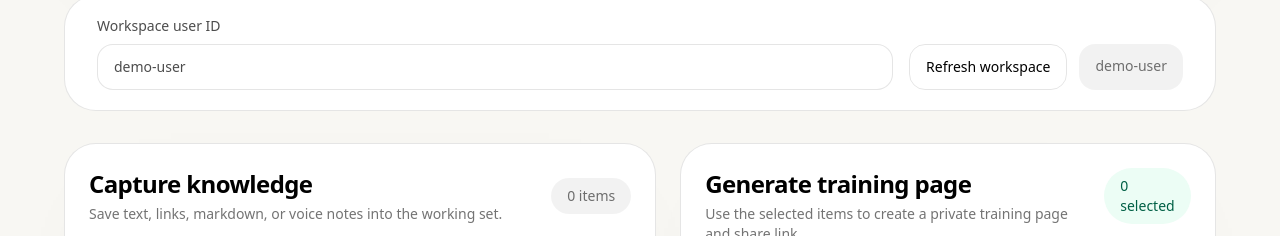
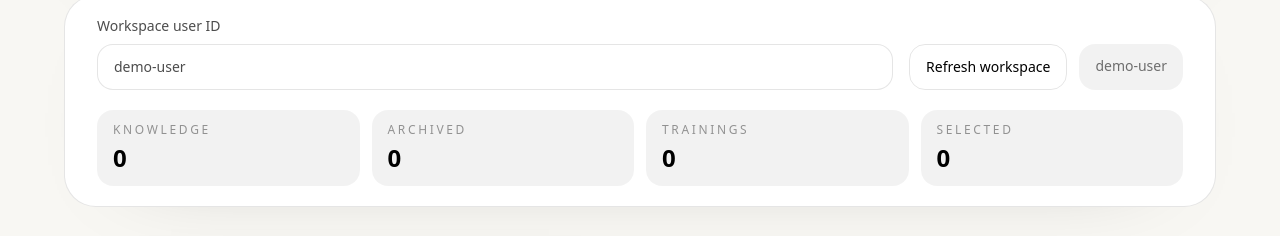
Before and after one commit to jiayuhu/knowledgecast, a Next.js app: page /dashboard in a window 1280 px wide. Shown: the part 331-567 px from the top of the page. Built offline with nearby package versions, Linux system fonts and the light colour scheme; no server answers; the database is empty.

Commit message:
feat: refine dashboard workspace summary

```diff
--- /dev/null
+++ b/src/app/api/knowledge-items/[id]/route.ts
@@ -0,0 +1,19 @@
+import { NextResponse } from "next/server";
+import { z } from "zod";
+import { archiveKnowledgeItem } from "@/server/knowledge/repository";
+
+const archiveKnowledgeItemSchema = z.object({
+  userId: z.string().min(1)
+});
+
+export async function PATCH(
+  request: Request,
+  { params }: { params: Promise<{ id: string }> }
+) {
+  const { id } = await params;
+  const payload = archiveKnowledgeItemSchema.parse(await request.json());
+
+  const item = await archiveKnowledgeItem(id, payload.userId);
+
+  return NextResponse.json({ item });
+}
--- a/src/components/dashboard/DashboardClient.tsx
+++ b/src/components/dashboard/DashboardClient.tsx
@@ -95,6 +95,13 @@ export function DashboardClient() {
     : "";
   const selectedKnowledgeItem =
     recentKnowledgeItems.find((item) => item.id === selectedKnowledgeItemId) ?? null;
+  const activeKnowledgeCount = recentKnowledgeItems.filter(
+    (item) => item.status !== "archived"
+  ).length;
+  const archivedKnowledgeCount = recentKnowledgeItems.filter(
+    (item) => item.status === "archived"
+  ).length;
+  const trainingPageCount = recentTrainingPages.length;
 
   useEffect(() => {
     void loadRecentTrainingPages();
@@ -260,6 +267,37 @@ export function DashboardClient() {
     }
   }
 
+  async function handleArchiveSelectedKnowledgeItem() {
+    if (!selectedKnowledgeItem) {
+      return;
+    }
+
+    try {
+      const response = await fetch(`/api/knowledge-items/${selectedKnowledgeItem.id}`, {
+        method: "PATCH",
+        headers: {
+          "Content-Type": "application/json"
+        },
+        body: JSON.stringify({ userId })
+      });
+
+      if (!response.ok) {
+        throw new Error("Failed to archive knowledge item.");
+      }
+
+      await loadRecentTrainingPages();
+      setHistoryState({
+        loading: false,
+        message: "Knowledge item archived."
+      });
+    } catch {
+      setHistoryState({
+        loading: false,
+        message: "Failed to archive knowledge item."
+      });
+    }
+  }
+
   return (
     <main className="min-h-screen bg-[#f8f7f3] px-6 py-10 text-black">
       <div className="mx-auto max-w-6xl">
@@ -304,6 +342,33 @@ export function DashboardClient() {
               <div className="rounded-2xl bg-black/5 px-4 py-3 text-sm text-black/55">
                 {userId || "No user selected"}
               </div>
+            </div>
+          </div>
+
+          <div className="mt-5 grid gap-3 sm:grid-cols-4">
+            <div className="rounded-2xl bg-black/5 px-4 py-3">
+              <div className="text-xs uppercase tracking-[0.22em] text-black/40">
+                Knowledge
+              </div>
+              <div className="mt-1 text-2xl font-semibold">{activeKnowledgeCount}</div>
+            </div>
+            <div className="rounded-2xl bg-black/5 px-4 py-3">
+              <div className="text-xs uppercase tracking-[0.22em] text-black/40">
+                Archived
+              </div>
+              <div className="mt-1 text-2xl font-semibold">{archivedKnowledgeCount}</div>
+            </div>
+            <div className="rounded-2xl bg-black/5 px-4 py-3">
+              <div className="text-xs uppercase tracking-[0.22em] text-black/40">
+                Trainings
+              </div>
+              <div className="mt-1 text-2xl font-semibold">{trainingPageCount}</div>
+            </div>
+            <div className="rounded-2xl bg-black/5 px-4 py-3">
+              <div className="text-xs uppercase tracking-[0.22em] text-black/40">
+                Selected
+              </div>
+              <div className="mt-1 text-2xl font-semibold">{selectedCount}</div>
             </div>
           </div>
         </section>
@@ -538,7 +603,7 @@ export function DashboardClient() {
               <div className="flex items-center justify-between gap-4">
                 <div>
                   <h3 className="text-sm font-medium uppercase tracking-[0.22em] text-black/40">
-                    Recent knowledge
+                    Knowledge history
                   </h3>
                   <p className="mt-2 text-sm text-black/55">
                     Pull the latest captured notes for the current user.
@@ -645,6 +710,16 @@ export function DashboardClient() {
                     >
                       Copy content
                     </button>
+                    <button
+                      type="button"
+                      onClick={() => void handleArchiveSelectedKnowledgeItem()}
+                      disabled={selectedKnowledgeItem.status === "archived"}
+                      className="rounded-full border border-black/10 px-4 py-2 text-xs font-medium uppercase tracking-[0.2em] text-black transition hover:border-black/20 hover:bg-black/5 disabled:cursor-not-allowed disabled:opacity-50"
+                    >
+                      {selectedKnowledgeItem.status === "archived"
+                        ? "Archived"
+                        : "Archive item"}
+                    </button>
                   </div>
 
                   <div className="mt-4 grid gap-3 text-sm text-black/60 sm:grid-cols-2">
@@ -688,7 +763,7 @@ export function DashboardClient() {
 
             <div className="rounded-[2rem] border border-black/10 bg-white px-6 py-6 shadow-[0_24px_90px_-75px_rgba(0,0,0,0.35)]">
               <h3 className="text-sm font-medium uppercase tracking-[0.22em] text-black/40">
-                Recent results
+                Training history
               </h3>
 
               <div className="mt-4 space-y-3">
--- a/src/server/knowledge/repository.ts
+++ b/src/server/knowledge/repository.ts
@@ -1,5 +1,5 @@
 import { randomUUID } from "node:crypto";
-import { desc, eq } from "drizzle-orm";
+import { and, desc, eq } from "drizzle-orm";
 import { getDb } from "../db/client";
 import { knowledgeItems } from "../db/schema";
 
@@ -37,6 +37,42 @@ export async function createKnowledgeItem(input: {
   return record;
 }
 
+export async function archiveKnowledgeItem(id: string, userId: string) {
+  const db = await getDb();
+  const now = new Date();
+
+  await db
+    .update(knowledgeItems)
+    .set({
+      status: "archived",
+      updatedAt: now
+    })
+    .where(and(eq(knowledgeItems.id, id), eq(knowledgeItems.userId, userId)))
+    .run();
+
+  const rows = await db
+    .select()
+    .from(knowledgeItems)
+    .where(and(eq(knowledgeItems.id, id), eq(knowledgeItems.userId, userId)))
+    .all();
+  const row = rows[0];
+
+  if (!row) {
+    throw new Error(`Knowledge item not found: ${id}`);
+  }
+
+  return {
+    id: row.id,
+    userId: row.userId,
+    sourceType: row.sourceType,
+    title: row.title,
+    content: row.content,
+    status: row.status,
+    createdAt: row.createdAt,
+    updatedAt: row.updatedAt
+  };
+}
+
 export async function listKnowledgeItems(userId: string) {
   const db = await getDb();
   const rows = await db.select().from(knowledgeItems).where(eq(knowledgeItems.userId, userId)).all();
```
Also changed, not shown: 1 other file (tests, documents, lock files or other folders).
